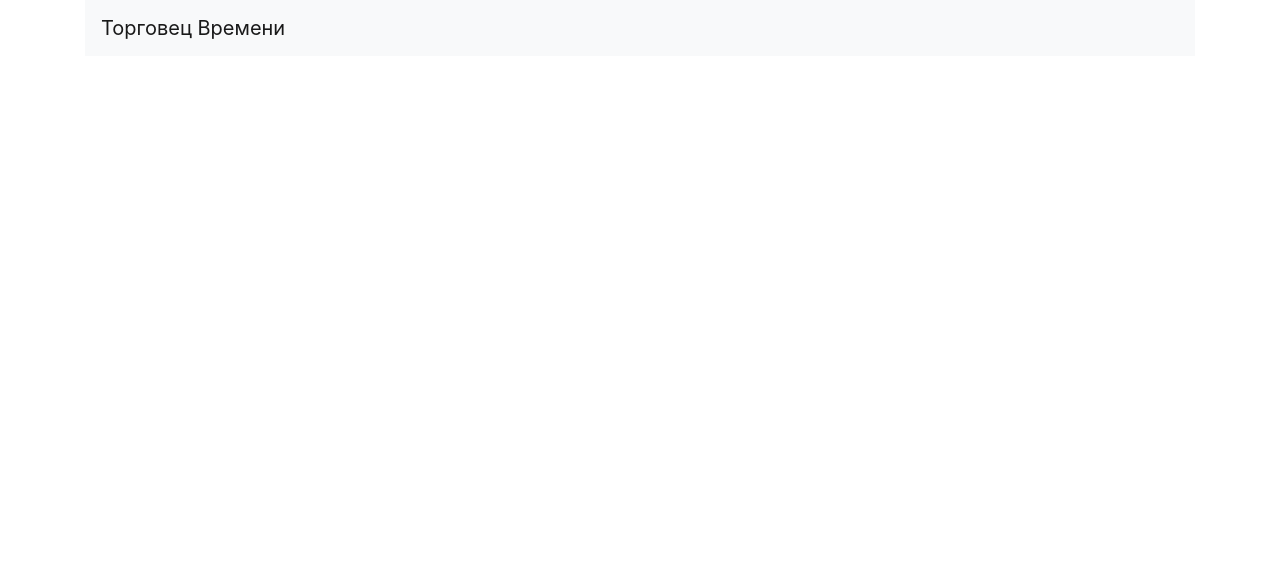
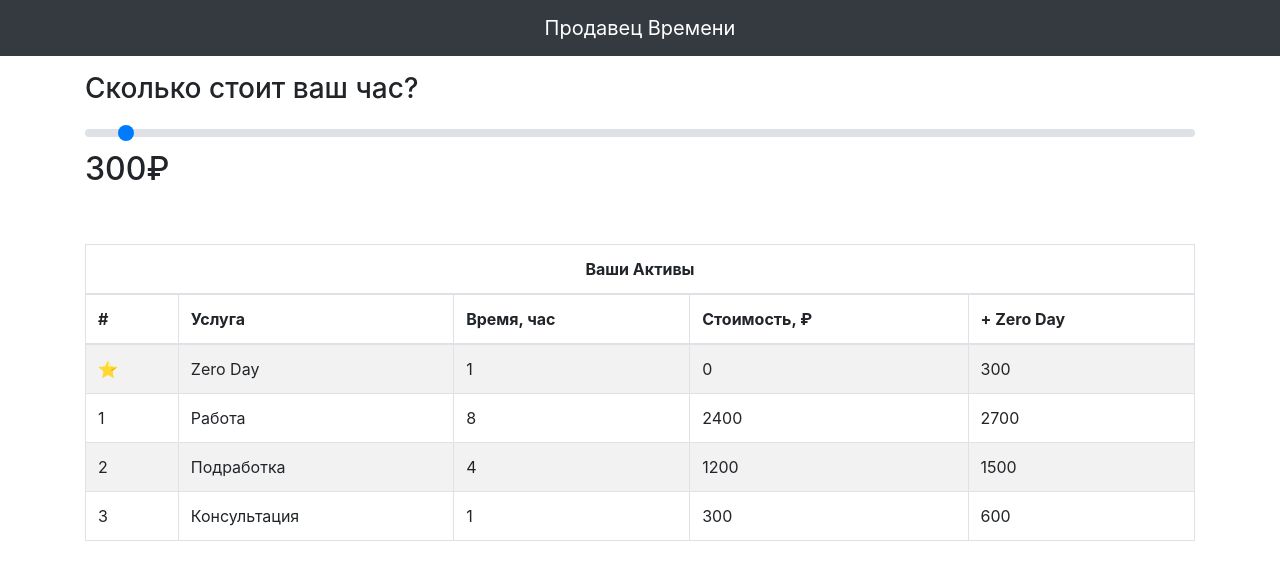
Before and after one commit to Lyumih/time-merchant, a Next.js app: page / in a window 1280 px wide. Shown: the top 580 px of the page. Built offline with nearby package versions, Linux system fonts and the light colour scheme.

Commit message:
feat(project): add react logic in component

```diff
--- /dev/null
+++ b/components/header/header.tsx
@@ -0,0 +1,10 @@
+import { Navbar } from "react-bootstrap";
+import { SITE_TITLE } from "../../constants";
+
+export default function Header() {
+  return (
+    <Navbar bg="dark" variant="dark" className="mb-3">
+      <Navbar.Brand href="#" className="mx-auto">{SITE_TITLE}</Navbar.Brand>
+    </Navbar>
+  );
+}
--- /dev/null
+++ b/components/hour-cost/hour-cost.tsx
@@ -0,0 +1,38 @@
+import { Col, Form, Row } from "react-bootstrap";
+
+type HourCostProps = {
+  cost: number;
+  setCost: (e) => void;
+};
+
+export default function HourCost({ cost, setCost }: HourCostProps) {
+  return (
+    <div className="mb-4">
+      <Row>
+        <Col>
+          <Form>
+            <Form.Group controlId="formBasicRangeCustom">
+              <Form.Label>
+                <h3>Сколько стоит ваш час?</h3>
+              </Form.Label>
+
+              <Form.Control
+                type="range"
+                custom
+                min="0"
+                max="10000"
+                step="20"
+                value={cost}
+                onChange={(e) => setCost(e.target.value)}
+              />
+
+              <Form.Label>
+                <h2>{cost}₽</h2>
+              </Form.Label>
+            </Form.Group>
+          </Form>
+        </Col>
+      </Row>
+    </div>
+  );
+}
--- /dev/null
+++ b/components/layout.tsx
@@ -0,0 +1,19 @@
+import Head from "next/head";
+import { SITE_TITLE } from "../constants";
+import Header from "./header/header";
+import { Container } from "next/app";
+
+export default function Layout({ children }: { children: React.ReactNode }) {
+  return (
+    <div id="container">
+      <Head>
+        <meta name="og:title" content={SITE_TITLE} />
+        <title>{SITE_TITLE}</title>
+      </Head>
+      <Header />
+      <main>
+        {children}
+      </main>
+    </div>
+  );
+}
--- /dev/null
+++ b/components/services-table/services-table.tsx
@@ -0,0 +1,48 @@
+import { Table } from "react-bootstrap";
+import { ServiceList } from "../../constants";
+
+type ServicesTableProps = {
+  cost: number;
+  serviceList: ServiceList[];
+}
+export default function ServicesTable({
+  cost,
+  serviceList,
+}: ServicesTableProps) {
+  return (
+    <Table striped bordered hover responsive>
+      <thead>
+        <tr>
+          <th colSpan={5} className='text-center'>Ваши Активы</th>
+        </tr>
+        <tr>
+          <th>#</th>
+          <th>Услуга</th>
+          <th>Время, час</th>
+          <th>Стоимость, ₽</th>
+          <th>+ Zero Day</th>
+        </tr>
+      </thead>
+      <tbody>
+        <tr>
+          <td>⭐</td>
+          <td>Zero Day</td>
+          <td>1</td>
+          <td>0</td>
+          <td>{cost}</td>
+        </tr>
+        {serviceList.map(({ id, name, time }, index) => {
+          return (
+            <tr key={id}>
+              <td>{index + 1}</td>
+              <td>{name}</td>
+              <td>{time}</td>
+              <td>{time * cost}</td>
+              <td>{time * cost + +cost}</td>
+            </tr>
+          );
+        })}
+      </tbody>
+    </Table>
+  );
+}
--- /dev/null
+++ b/constants.ts
@@ -0,0 +1,29 @@
+
+export const SITE_TITLE = "Продавец Времени"
+
+export const INITITAL_COST = 300
+
+export type ServiceList =  {
+    id: number,
+    name: string,
+    time: number,
+
+}
+
+export const INITITAL_SERVICE_LIST: ServiceList[] = [
+  {
+    id: 1,
+    name: "Работа",
+    time: 8,
+  },
+  {
+    id: 2,
+    name: "Подработка",
+    time: 4,
+  },
+  {
+    id: 3,
+    name: "Консультация",
+    time: 1,
+  },
+]
--- a/pages/_app.tsx
+++ b/pages/_app.tsx
@@ -1,7 +1,7 @@
+import "bootstrap/dist/css/bootstrap.min.css";
 import { AppProps } from "next/app";
-import "bootstrap/dist/css/bootstrap.min.css";
+import "../styles/global.scss";
 
-import "../styles/global.scss";
 
 export default function App({ Component, pageProps }: AppProps) {
   return <Component {...pageProps} />;
--- a/pages/index.tsx
+++ b/pages/index.tsx
@@ -1,16 +1,20 @@
-import Head from 'next/head';
-import { Form, FormControl, Nav, Navbar, NavDropdown, Button } from 'react-bootstrap';
+import { useState } from "react";
+import { Container } from "react-bootstrap";
+import HourCost from "../components/hour-cost/hour-cost";
+import Layout from "../components/layout";
+import ServicesTable from "../components/services-table/services-table";
+import { INITITAL_COST, INITITAL_SERVICE_LIST } from "../constants";
+
 
 export default function Home() {
+  const [cost, setCost] = useState(INITITAL_COST)
+  const [serviceList, setServiceList] = useState(INITITAL_SERVICE_LIST);
   return (
-    <div className="container">
-      <Head>
-        <title>Торговец Временем</title>
-        <link rel="icon" href="/favicon.ico" />
-      </Head>
-      <Navbar bg="light">
-        <Navbar.Brand href="#">Торговец Времени</Navbar.Brand>
-      </Navbar>
-    </div>
+    <Layout>
+      <Container>
+        <HourCost cost={cost} setCost={setCost}/>
+        <ServicesTable cost={cost} serviceList={serviceList}/>
+      </Container>
+    </Layout>
   );
 }
```
Also changed, not shown: components/layout.module.scss (added).
